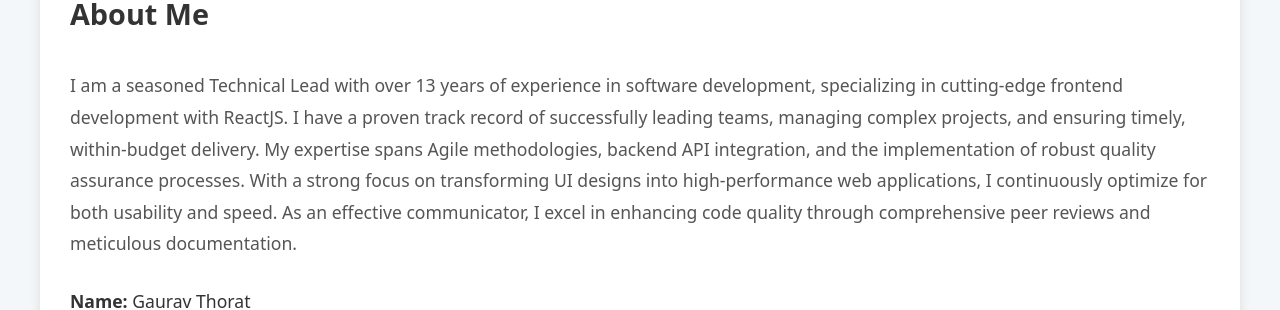
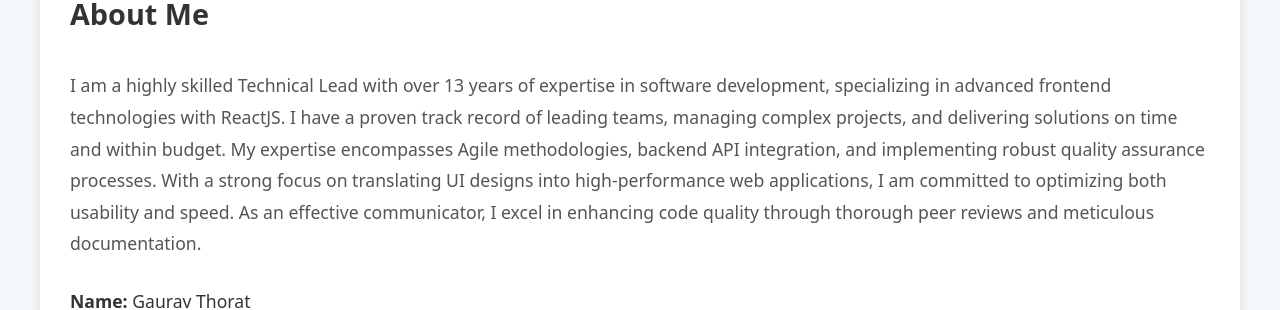
Before and after one commit to gauravthorath/Portfolio, a React (Vite) app: page /Portfolio/about in a window 1280 px wide. Shown: the part 402-712 px from the top of the page. Built offline with nearby package versions, Linux system fonts and the light colour scheme.

Commit message:
updated about me

```diff
--- a/src/pages/About/About.tsx
+++ b/src/pages/About/About.tsx
@@ -60,17 +60,17 @@ const About: React.FC = () => {
           <div className={styles.about_content}>
             <h1 className={styles.big_title}>About Me</h1>
             <p className={styles.about_description}>
-              I am a seasoned Technical Lead with over 13 years of experience in
-              software development, specializing in cutting-edge frontend
-              development with ReactJS. I have a proven track record of
-              successfully leading teams, managing complex projects, and
-              ensuring timely, within-budget delivery. My expertise spans Agile
-              methodologies, backend API integration, and the implementation of
+              I am a highly skilled Technical Lead with over 13 years of
+              expertise in software development, specializing in advanced
+              frontend technologies with ReactJS. I have a proven track record
+              of leading teams, managing complex projects, and delivering
+              solutions on time and within budget. My expertise encompasses
+              Agile methodologies, backend API integration, and implementing
               robust quality assurance processes. With a strong focus on
-              transforming UI designs into high-performance web applications, I
-              continuously optimize for both usability and speed. As an
+              translating UI designs into high-performance web applications, I
+              am committed to optimizing both usability and speed. As an
               effective communicator, I excel in enhancing code quality through
-              comprehensive peer reviews and meticulous documentation.
+              thorough peer reviews and meticulous documentation.
             </p>
             <div className={styles.personal_info}>
               <p>
```
